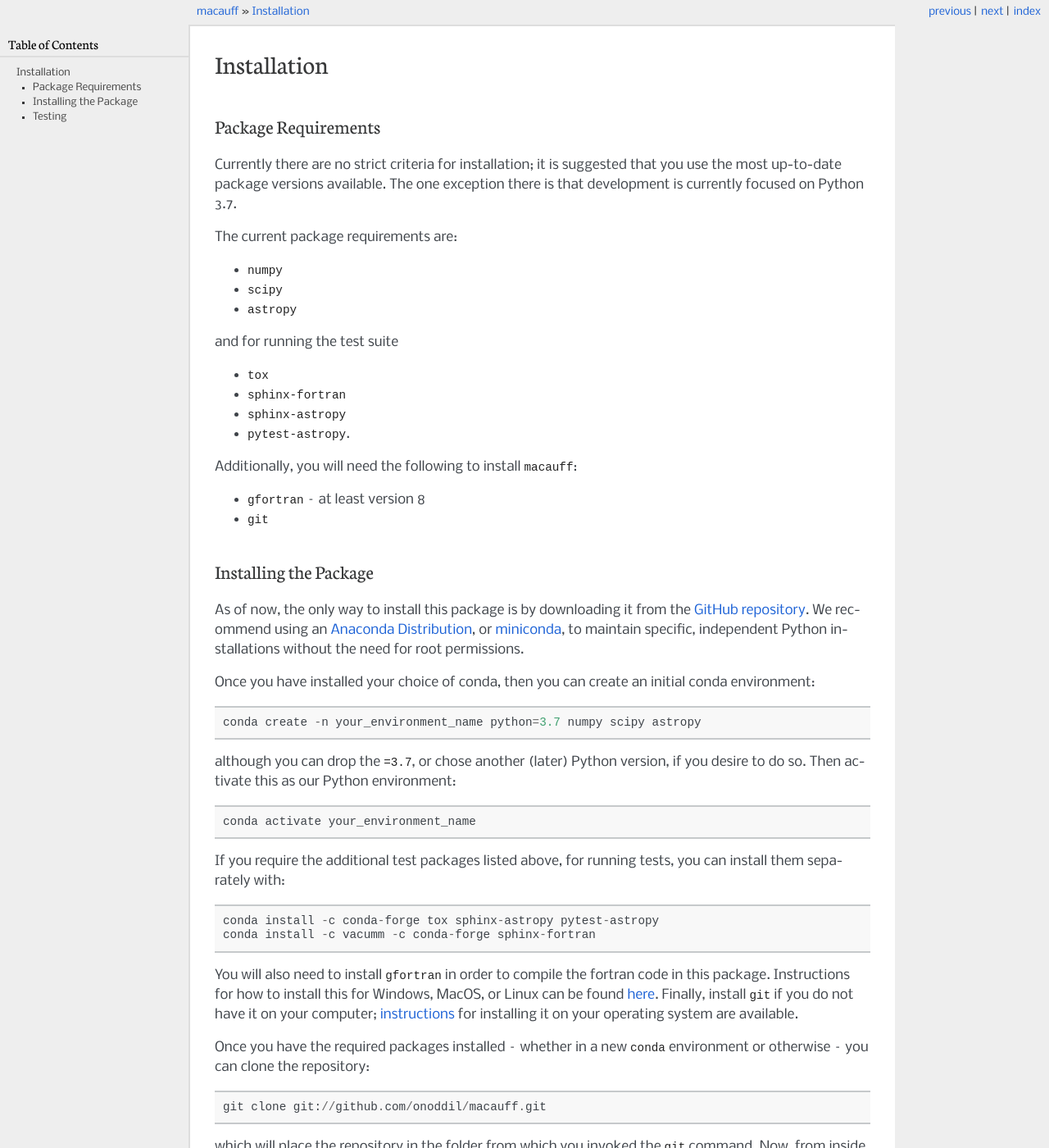
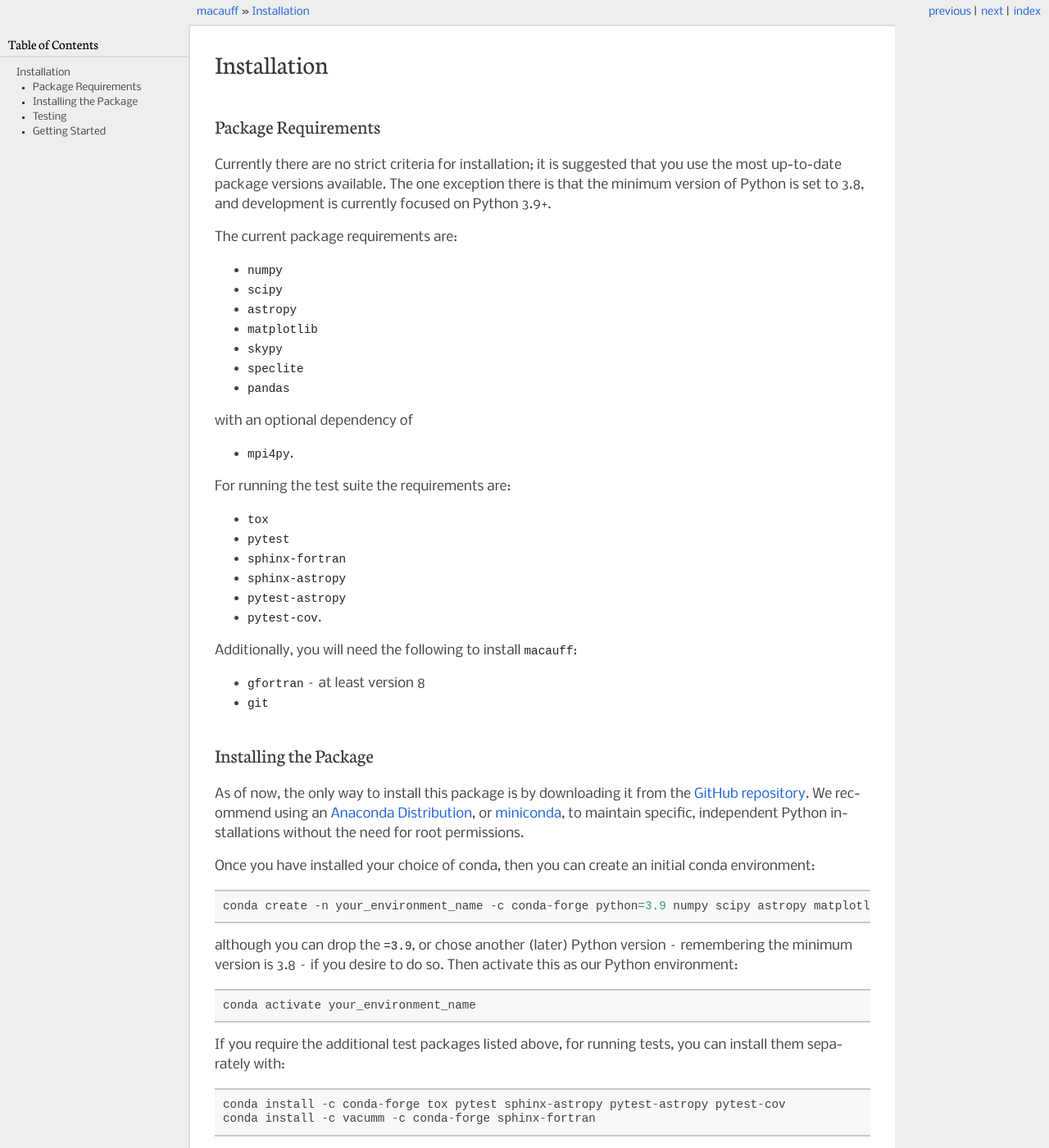
Before and after one commit to macauff/macauff, a Sphinx documentation site: the page built from docs/installation.rst, in a window 1280 px wide and 1400 px high. Shown: the whole window at 82% size. Built offline with Sphinx 7.4.7, drawn with Linux system fonts in a browser that asks for light colours; some of the changed text lies outside the part shown.

Commit message:
Updated installation guide, listing new dependencies and versions etc.

```diff
--- a/docs/installation.rst
+++ b/docs/installation.rst
@@ -5,20 +5,30 @@
 Package Requirements
 ====================
 
-Currently there are no strict criteria for installation; it is suggested that you use the most up-to-date package versions available. The one exception there is that development is currently focused on Python 3.7.
+Currently there are no strict criteria for installation; it is suggested that you use the most up-to-date package versions available. The one exception there is that the minimum version of Python is set to 3.8, and development is currently focused on Python 3.9+.
 
 The current package requirements are:
 
 * ``numpy``
 * ``scipy``
 * ``astropy``
+* ``matplotlib``
+* ``skypy``
+* ``speclite``
+* ``pandas``
 
-and for running the test suite
+with an optional dependency of
+
+* ``mpi4py``.
+
+For running the test suite the requirements are:
 
 * ``tox``
+* ``pytest``
 * ``sphinx-fortran``
 * ``sphinx-astropy``
-* ``pytest-astropy``.
+* ``pytest-astropy``
+* ``pytest-cov``.
 
 Additionally, you will need the following to install ``macauff``:
 
@@ -32,15 +42,15 @@
 
 Once you have installed your choice of conda, then you can create an initial conda environment::
 
-	conda create -n your_environment_name python=3.7 numpy scipy astropy
+	conda create -n your_environment_name -c conda-forge python=3.9 numpy scipy astropy matplotlib skypy speclite pandas
 
-although you can drop the ``=3.7``, or chose another (later) Python version, if you desire to do so. Then activate this as our Python environment::
+although you can drop the ``=3.9``, or chose another (later) Python version -- remembering the minimum version is 3.8 -- if you desire to do so. Then activate this as our Python environment::
 
 	conda activate your_environment_name
 
 If you require the additional test packages listed above, for running tests, you can install them separately with::
 
-	conda install -c conda-forge tox sphinx-astropy pytest-astropy
+	conda install -c conda-forge tox pytest sphinx-astropy pytest-astropy pytest-cov
 	conda install -c vacumm -c conda-forge sphinx-fortran
 
 You will also need to install ``gfortran`` in order to compile the fortran code in this package. Instructions for how to install this for Windows, MacOS, or Linux can be found `here <https://gcc.gnu.org/wiki/GFortranBinaries>`_. Finally, install ``git`` if you do not have it on your computer; `instructions <https://git-scm.com/book/en/v2/Getting-Started-Installing-Git>`_ for installing it on your operating system are available.
@@ -71,3 +81,9 @@
 If you wish to locally build the documentation -- mostly likely if you are improving or extending the documentation, as the docs are available online -- you can run::
 
 	tox -e build_docs
+
+
+Getting Started
+===============
+
+Once you have installed the package, check out the :doc:`Quick Start<quickstart>` page.
```
